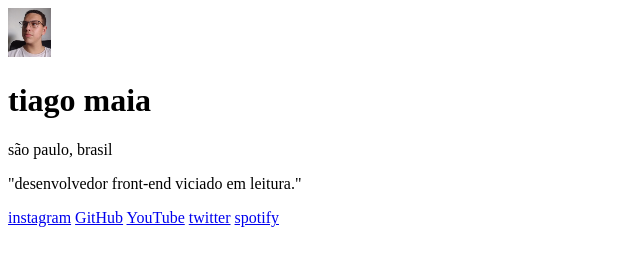
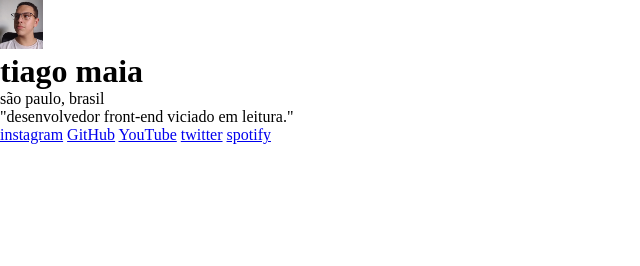
Before and after one commit to tiagosilvamaia11b/meus-links001, a plain HTML site: page index.html in a window 1280 px wide. Shown: the whole page, without its empty margins (0-640 px from the left). Drawn offline with Linux system fonts and the light colour scheme.

Commit message:
inicio do desenvolvimento do CSS

```diff
--- a/index.html
+++ b/index.html
@@ -4,6 +4,7 @@
     <meta charset="UTF-8">
     <meta http-equiv="X-UA-Compatible" content="IE=edge">
     <meta name="viewport" content="width=device-width, initial-scale=1.0">
+    <link rel="stylesheet" href="style.css">
     <title>meus links</title>
 </head>
 <body>
@@ -18,7 +19,7 @@
         <a href="https://github.com/tiagosilvamaia11b">GitHub</a>
         <a href="www.youtube.com/@tiago.maia6832">YouTube</a>
         <a href="https://twitter.com/lvmmaia">twitter</a>
-        <a href="https://open.spotify.com/user/w1hheqvwrdg7g3jak4xx7n21j">spotify</a>
+        <a href="https://open.spotify.com/user/w1hheqvwrdg7g3jak4xx7n21j?si=5005e91c08344138">spotify</a>
     </div>
 </body>
 </html>
--- /dev/null
+++ b/style.css
@@ -0,0 +1,5 @@
+* {
+    margin: 0;
+    padding: 0;
+    box-sizing: border-box;
+}
```
